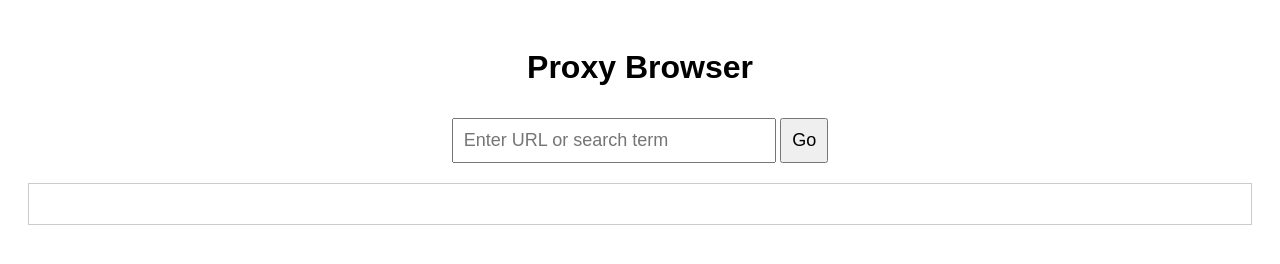
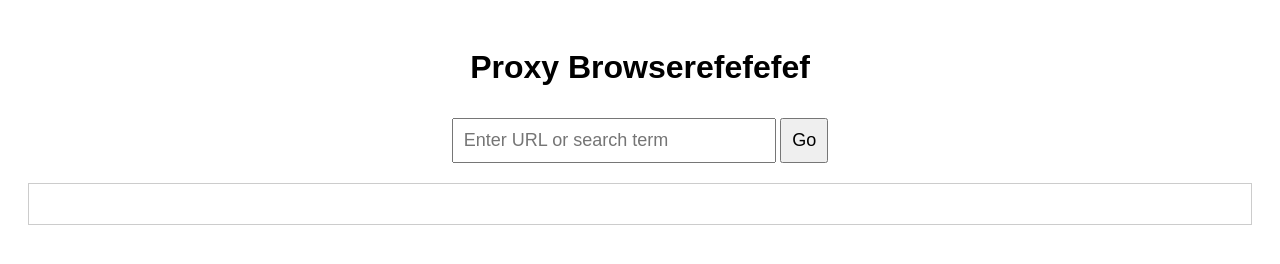
Before and after one commit to edcubelearning/edcube-proxy, a website: page public/index.html in a window 1280 px wide. Drawn offline with Linux system fonts and the light colour scheme.

Commit message:
Update index.html

```diff
--- a/public/index.html
+++ b/public/index.html
@@ -28,7 +28,7 @@
   </style>
 </head>
 <body>
-  <h1>Proxy Browser</h1>
+  <h1>Proxy Browserefefefef</h1>
   <input type="text" id="urlInput" placeholder="Enter URL or search term">
   <button id="submitBtn">Go</button>
 
```
